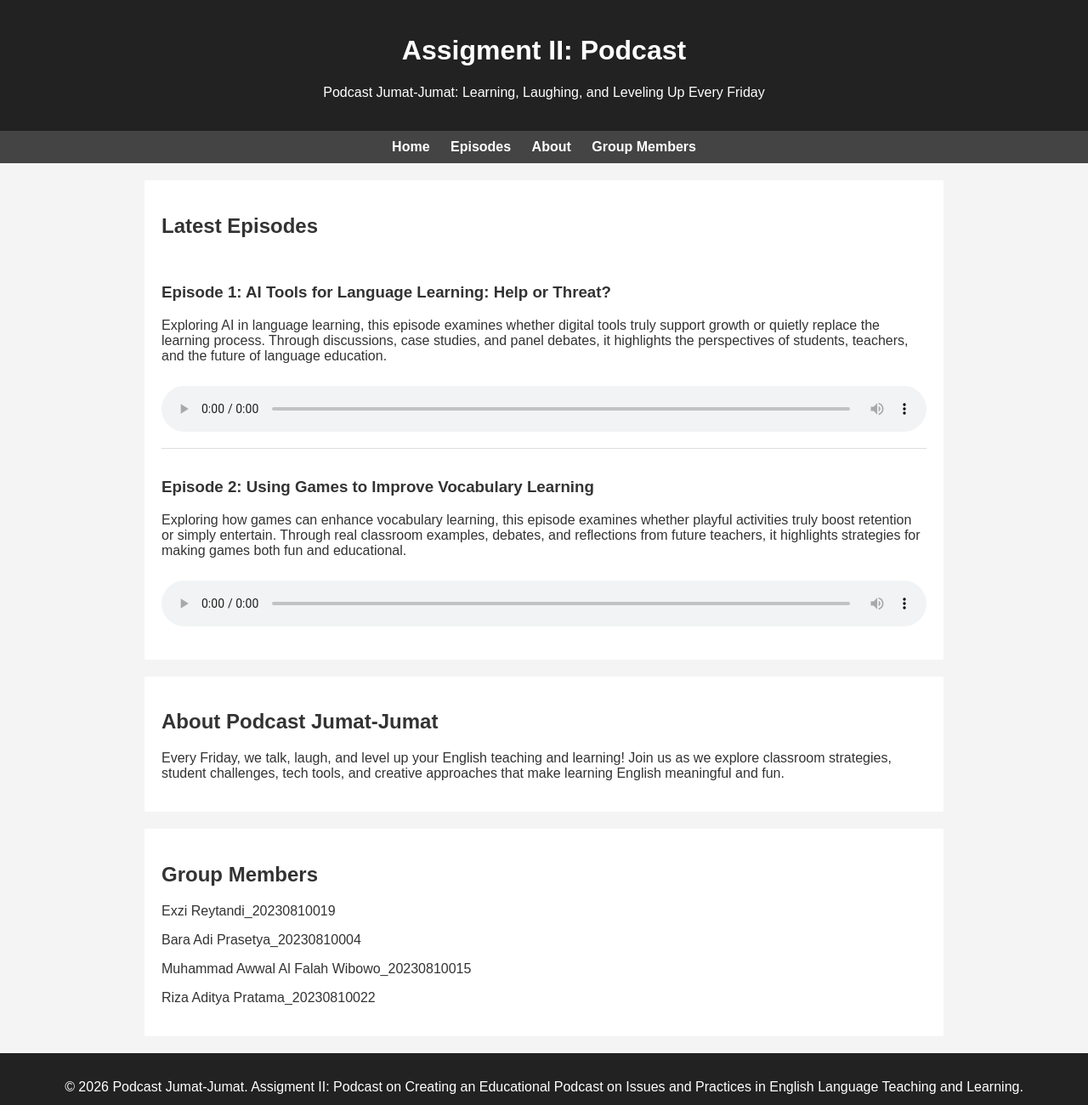
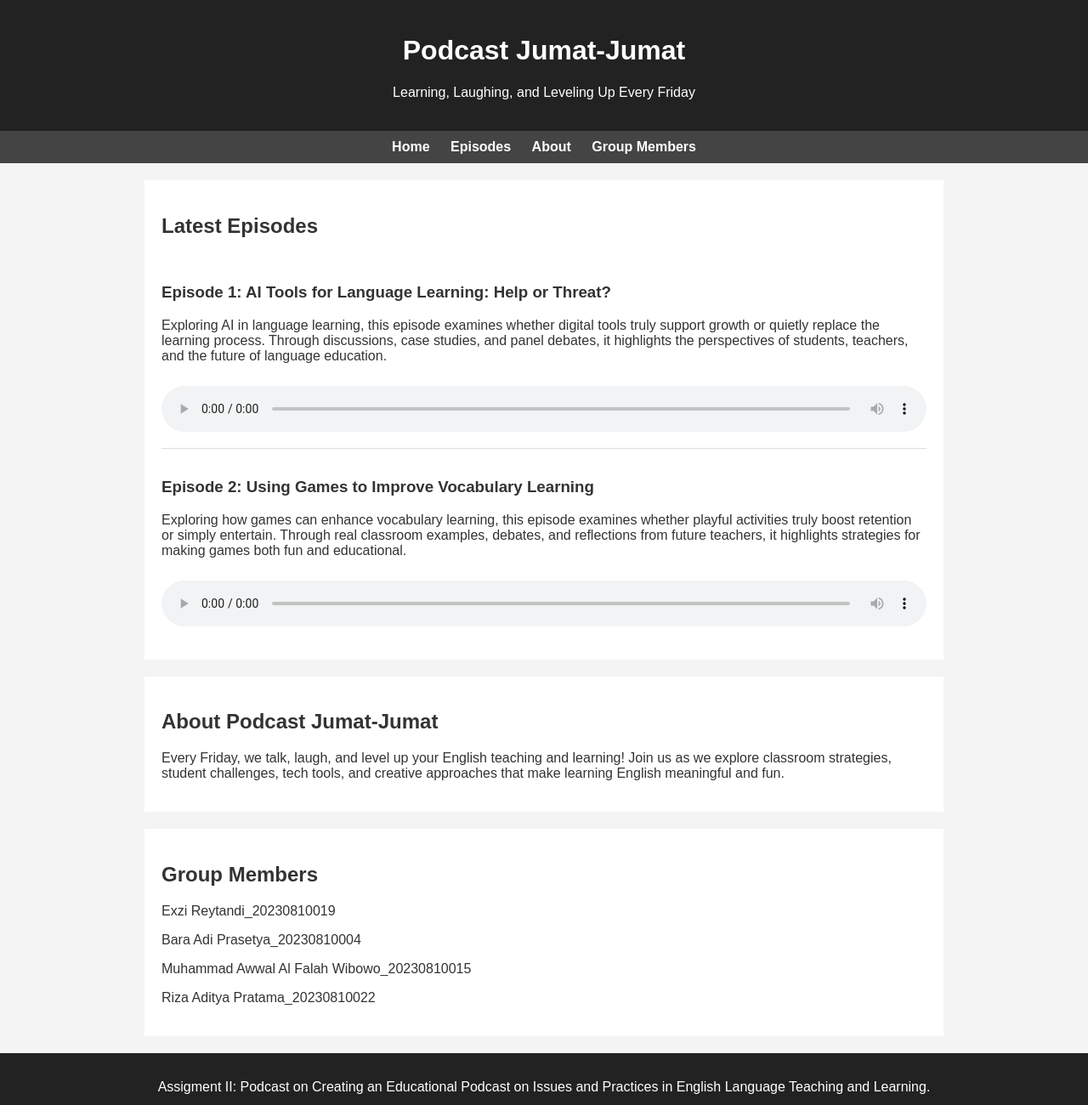
Before and after one commit to baraadip/Podcast-Jumat-Jumat, a plain HTML site: page index.html in a window 1280 px wide. Shown: the whole page at 85% size. Drawn offline with Linux system fonts and the light colour scheme.

Commit message:
Update index.html

```diff
--- a/index.html
+++ b/index.html
@@ -60,8 +60,8 @@
 <body>
 
 <header>
-    <h1>Assigment II: Podcast</h1>
-    <p>Podcast Jumat-Jumat: Learning, Laughing, and Leveling Up Every Friday</p>
+    <h1>Podcast Jumat-Jumat</h1>
+    <p>Learning, Laughing, and Leveling Up Every Friday</p>
 </header>
 
 <nav>
@@ -109,8 +109,7 @@
 </div>
 
 <footer>
-    <p>&copy; 2026 Podcast Jumat-Jumat.
-        Assigment II: Podcast on Creating an Educational Podcast on Issues and Practices in English Language Teaching and Learning.</p>
+    <p>Assigment II: Podcast on Creating an Educational Podcast on Issues and Practices in English Language Teaching and Learning.</p>
 </footer>
 
 </body>
```
